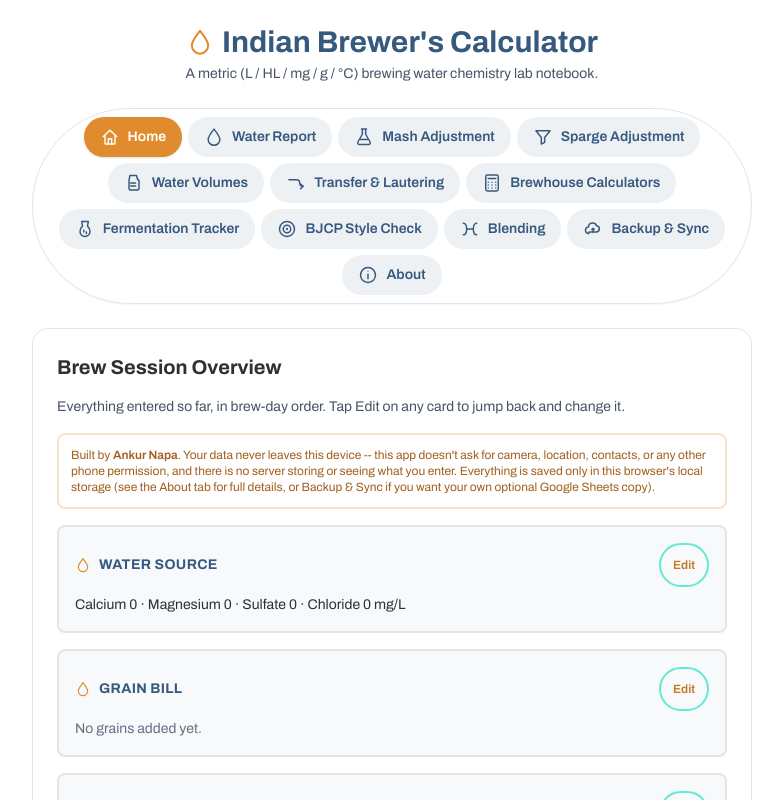
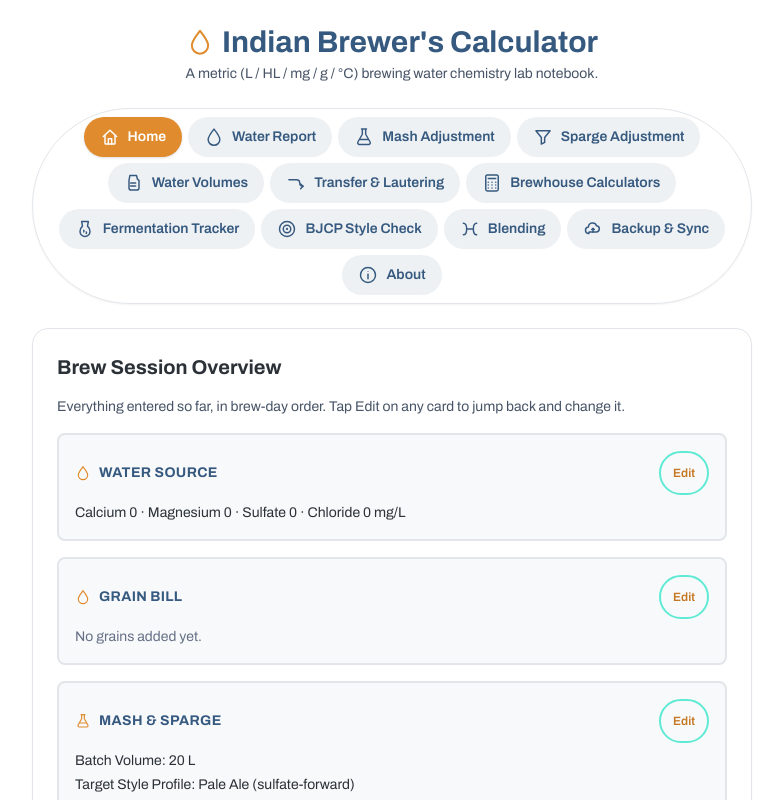
Before and after one commit to AnkurNapa/indian-brewing-calculator, a Next.js app: page / in a window 1280 px wide. Shown: the top 800 px of the page, without its empty margins (248-1031 px from the left). Built offline with nearby package versions, Linux system fonts and the light colour scheme.

Commit message:
fix: remove redundant privacy/credit card from Home
Already covered by the footer on every screen; the Home version was
duplicate and didn't fit visually.

```diff
--- a/src/components/home/HomeSummaryPanel.tsx
+++ b/src/components/home/HomeSummaryPanel.tsx
@@ -129,16 +129,6 @@ export function HomeSummaryPanel({ state, fermentationBatches, onJumpToTab }: Ho
         Everything entered so far, in brew-day order. Tap Edit on any card to jump back and change it.
       </p>
 
-      <div className="rounded-lg border-2 border-teal-200 bg-teal-50/40 p-3 font-body text-xs text-teal-900">
-        <p>
-          Built by <span className="font-semibold">Ankur Napa</span>. Your data never leaves this device -- this
-          app doesn&apos;t ask for camera, location, contacts, or any other phone permission, and there is no
-          server storing or seeing what you enter. Everything is saved only in this browser&apos;s local storage
-          (see the About tab for full details, or Backup &amp; Sync if you want your own optional Google Sheets
-          copy).
-        </p>
-      </div>
-
       <SummarySection title="Water Source" icon={DropletIcon} tabId="water-report" onJumpToTab={onJumpToTab}>
         <p>
           Calcium {state.sourceProfile.calcium} &middot; Magnesium {state.sourceProfile.magnesium} &middot; Sulfate{' '}
```
